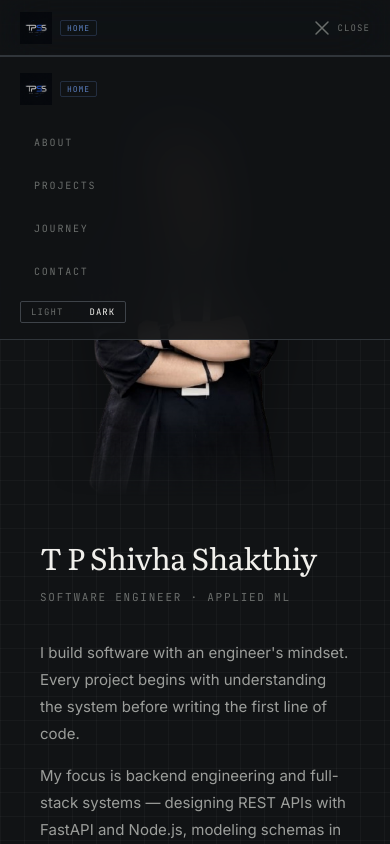
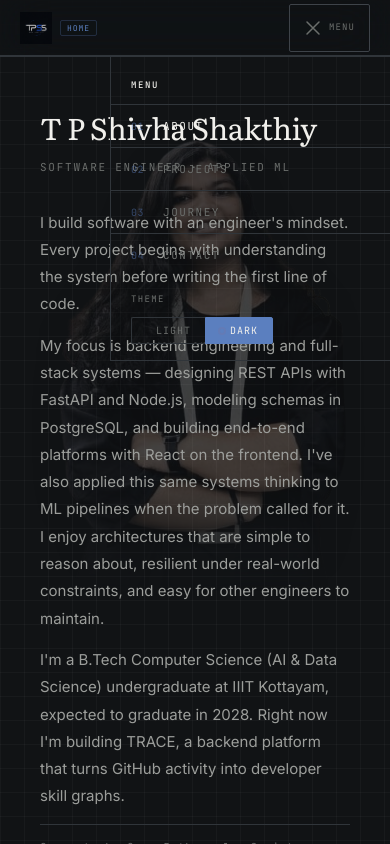
Before and after one commit to tp-shivha-shakthiy/Portfolio, a React (Vite) app: page /about in a window 390 px wide. Both pictures are taken after a click on the button "MENU". Shown: the top 844 px of the page. Built offline with nearby package versions, Linux system fonts and the light colour scheme.

Commit message:
Mobile Fix

```diff
--- a/src/components/Contact.jsx
+++ b/src/components/Contact.jsx
@@ -49,7 +49,7 @@ export default function ContactSection() {
 
           <div className="contact-comm-row">
             <span className="contact-comm-label">Preferred Contact</span>
-            <span className="contact-comm-value">Email</span>
+            <span className="contact-comm-value">LinkedIn</span>
           </div>
 
           <div className="contact-comm-row">
--- a/src/components/Navbar.jsx
+++ b/src/components/Navbar.jsx
@@ -1,4 +1,4 @@
-import { useState } from "react";
+import { useState, useRef, useCallback, useEffect } from "react";
 import { Link, useLocation } from "react-router-dom";
 import { useTheme } from "../hooks/useTheme";
 
@@ -13,11 +13,88 @@ export default function Navbar() {
   const [menuOpen, setMenuOpen] = useState(false);
   const { pathname } = useLocation();
   const [theme, toggleTheme] = useTheme();
+  const triggerRef = useRef(null);
+  const panelRef = useRef(null);
+  const menuItemsRef = useRef([]);
 
   const isActive = (path) => {
     if (path === "/") return pathname === "/";
     return pathname.startsWith(path);
   };
+
+  const closeMenu = useCallback(() => {
+    setMenuOpen(false);
+    triggerRef.current?.focus();
+  }, []);
+
+  const openMenu = useCallback(() => {
+    setMenuOpen(true);
+  }, []);
+
+  const toggleMenu = useCallback(() => {
+    setMenuOpen((prev) => {
+      if (!prev) return true;
+      triggerRef.current?.focus();
+      return false;
+    });
+  }, []);
+
+  useEffect(() => {
+    if (!menuOpen) return;
+
+    const handleKeyDown = (e) => {
+      if (e.key === "Escape") {
+        closeMenu();
+        return;
+      }
+
+      if (e.key === "Tab") {
+        const focusable = panelRef.current?.querySelectorAll(
+          'a[href], button:not([disabled]), [tabindex]:not([tabindex="-1"])'
+        );
+        if (!focusable?.length) return;
+
+        const first = focusable[0];
+        const last = focusable[focusable.length - 1];
+
+        if (e.shiftKey) {
+          if (document.activeElement === first) {
+            e.preventDefault();
+            last.focus();
+          }
+        } else {
+          if (document.activeElement === last) {
+            e.preventDefault();
+            first.focus();
+          }
+        }
+      }
+
+      if (e.key === "ArrowDown" || e.key === "ArrowUp") {
+        e.preventDefault();
+        const items = menuItemsRef.current.filter(Boolean);
+        if (!items.length) return;
+        const idx = items.indexOf(document.activeElement);
+        const next =
+          e.key === "ArrowDown"
+            ? (idx + 1) % items.length
+            : (idx - 1 + items.length) % items.length;
+        items[next]?.focus();
+      }
+    };
+
+    document.addEventListener("keydown", handleKeyDown);
+
+    // Focus first menu item on open
+    const timer = setTimeout(() => {
+      menuItemsRef.current[0]?.focus();
+    }, 50);
+
+    return () => {
+      document.removeEventListener("keydown", handleKeyDown);
+      clearTimeout(timer);
+    };
+  }, [menuOpen, closeMenu]);
 
   return (
     <header
@@ -100,98 +177,88 @@ export default function Navbar() {
           </button>
         </div>
 
-        {/* Mobile Burger Trigger */}
+        {/* Mobile Menu Trigger */}
         <button
-          onClick={() => setMenuOpen(!menuOpen)}
-          style={{ display: "none", color: "var(--tx-2)", alignItems: "center", gap: 6 }}
-          className="burger"
+          ref={triggerRef}
+          onClick={toggleMenu}
+          className="nav-trigger"
+          aria-label={menuOpen ? "Close menu" : "Open menu"}
+          aria-expanded={menuOpen}
+          aria-controls="mobile-menu-panel"
         >
-          <svg width="20" height="20" viewBox="0 0 20 20" fill="none">
+          <svg width="18" height="18" viewBox="0 0 18 18" fill="none" aria-hidden="true">
             {menuOpen ? (
-              <path d="M4 4l12 12M16 4L4 16" stroke="currentColor" strokeWidth="1.5" strokeLinecap="round" />
+              <path d="M3 3l12 12M15 3L3 15" stroke="currentColor" strokeWidth="1.5" strokeLinecap="round" />
             ) : (
               <>
-                <line x1="3" y1="6" x2="17" y2="6" stroke="currentColor" strokeWidth="1.5" strokeLinecap="round" />
-                <line x1="3" y1="11" x2="17" y2="11" stroke="currentColor" strokeWidth="1.5" strokeLinecap="round" />
-                <line x1="3" y1="16" x2="17" y2="16" stroke="currentColor" strokeWidth="1.5" strokeLinecap="round" />
+                <line x1="2" y1="5" x2="16" y2="5" stroke="currentColor" strokeWidth="1.25" strokeLinecap="round" />
+                <line x1="2" y1="9" x2="16" y2="9" stroke="currentColor" strokeWidth="1.25" strokeLinecap="round" />
+                <line x1="2" y1="13" x2="16" y2="13" stroke="currentColor" strokeWidth="1.25" strokeLinecap="round" />
               </>
             )}
           </svg>
-          <span style={{ fontFamily: "var(--fm)", fontSize: 9, letterSpacing: "0.12em", textTransform: "uppercase" }}>
-            {menuOpen ? "Close" : "Menu"}
-          </span>
+          <span className="nav-trigger__label">Menu</span>
         </button>
       </nav>
 
-      {/* Mobile Flyout */}
+      {/* Mobile Menu Overlay + Panel */}
       {menuOpen && (
         <div
-          style={{
-            background: "var(--bg-1)",
-            borderTop: "1px solid var(--br)",
-            padding: "16px 20px",
-            display: "flex",
-            flexDirection: "column",
-            gap: 16,
-          }}
+          className="nav-overlay"
+          onClick={closeMenu}
+          aria-hidden="true"
         >
-          <Link
-            to="/"
-            aria-label="Home"
-            style={{
-              display: "flex",
-              alignItems: "center",
-              gap: 8,
-              textDecoration: "none",
-              marginBottom: 8,
-            }}
-            onClick={() => setMenuOpen(false)}
+          <div
+            ref={panelRef}
+            id="mobile-menu-panel"
+            role="dialog"
+            aria-label="Navigation menu"
+            className="nav-panel"
+            onClick={(e) => e.stopPropagation()}
           >
-            <img
-              src="/logo.png"
-              alt="Home"
-              style={{ height: 32, objectFit: "contain" }}
-            />
-            <span
-              style={{
-                fontFamily: "var(--fm)",
-                fontSize: 8,
-                color: "var(--a)",
-                letterSpacing: ".12em",
-                textTransform: "uppercase",
-                border: "1px solid var(--a-bd)",
-                padding: "2px 6px",
-                borderRadius: 2,
-              }}
-            >
-              Home
-            </span>
-          </Link>
-          {NAV.map((n) => (
+            <div className="nav-panel__header">
+              <span className="nav-panel__title">Menu</span>
+            </div>
+
+            <div className="nav-panel__items">
+              {NAV.map((n, i) => (
                 <Link
                   key={n.path}
                   to={n.path}
-              className="nav-link"
-              style={{ textAlign: "left", textDecoration: "none" }}
-              onClick={() => setMenuOpen(false)}
+                  ref={(el) => { menuItemsRef.current[i] = el; }}
+                  className={`nav-panel__item${isActive(n.path) ? " nav-panel__item--active" : ""}`}
+                  onClick={closeMenu}
                 >
-              {n.label}
+                  <span className="nav-panel__idx">{String(i + 1).padStart(2, "0")}</span>
+                  <span className="nav-panel__label">{n.label}</span>
                 </Link>
               ))}
+            </div>
+
+            <div className="nav-panel__divider" />
+
+            <div className="nav-panel__theme">
+              <span className="nav-panel__theme-label">Theme</span>
+              <div className="nav-panel__theme-opts">
                 <button
-            className="theme-toggle"
-            onClick={() => { toggleTheme(); setMenuOpen(false); }}
-            aria-label={`Switch to ${theme === "dark" ? "light" : "dark"} mode`}
-            style={{ alignSelf: "flex-start" }}
+                  ref={(el) => { menuItemsRef.current[NAV.length] = el; }}
+                  className={`nav-panel__theme-opt${theme === "light" ? " nav-panel__theme-opt--active" : ""}`}
+                  onClick={() => { toggleTheme(); }}
                 >
-            <span className={`theme-toggle__opt${theme === "light" ? " theme-toggle__opt--active" : ""}`}>
-              light
-            </span>
-            <span className="theme-toggle__pip" />
-            <span className={`theme-toggle__opt${theme === "dark" ? " theme-toggle__opt--active" : ""}`}>
-              dark
-            </span>
+                  <span className="nav-panel__theme-pip" />
+                  Light
                 </button>
+                <button
+                  ref={(el) => { menuItemsRef.current[NAV.length + 1] = el; }}
+                  className={`nav-panel__theme-opt${theme === "dark" ? " nav-panel__theme-opt--active" : ""}`}
+                  onClick={() => { toggleTheme(); }}
+                >
+                  <span className="nav-panel__theme-pip" />
+                  Dark
+                </button>
+              </div>
+            </div>
+          </div>
         </div>
       )}
     </header>
--- a/src/index.css
+++ b/src/index.css
@@ -173,8 +173,14 @@ nav, header, [class*="Navbar"], [class*="navbar"] {
 }
 nav *, header *, [class*="Navbar"] *, .nav-link, [class*="logo"] {
   background: transparent !important; background-color: transparent !important;
-  outline: none !important; box-shadow: none !important;
   -webkit-tap-highlight-color: transparent !important;
+}
+.nav-trigger:focus-visible,
+.nav-panel__item:focus-visible,
+.nav-panel__theme-opt:focus-visible {
+  outline: 1px solid var(--a) !important;
+  outline-offset: 2px !important;
+  box-shadow: none !important;
 }
 .nav-link {
   font-family: var(--fm) !important; font-size: 10px !important;
@@ -186,6 +192,205 @@ nav *, header *, [class*="Navbar"] *, .nav-link, [class*="logo"] {
 .nav-logo-link { transition: color 0.2s !important; }
 .nav-logo-link:hover { color: var(--a) !important; }
 [data-theme="light"] .nav-link { color: #6B6860 !important; }
+
+/* ── MOBILE NAV TRIGGER ──────────────────────────────────────────────────── */
+.nav-trigger {
+  display: none;
+  align-items: center;
+  gap: 7px;
+  padding: 0 14px;
+  min-width: 48px;
+  min-height: 48px;
+  border: 1px solid var(--br-2);
+  border-radius: 2px;
+  background: transparent;
+  color: var(--tx-2);
+  font-family: var(--fm);
+  font-size: 9px;
+  letter-spacing: 0.12em;
+  text-transform: uppercase;
+  cursor: pointer;
+  transition: border-color 0.2s, color 0.2s, background 0.15s;
+}
+.nav-trigger:hover {
+  border-color: var(--a-bd);
+  color: var(--tx-h);
+}
+.nav-trigger:active {
+  background: var(--a-dim);
+}
+.nav-trigger:focus-visible {
+  outline: 1px solid var(--a);
+  outline-offset: 2px;
+}
+.nav-trigger__label {
+  line-height: 1;
+}
+
+/* ── MOBILE MENU OVERLAY ─────────────────────────────────────────────────── */
+.nav-overlay {
+  position: fixed;
+  inset: 0;
+  z-index: 99;
+  background: rgba(0,0,0,0.35);
+  animation: navFadeIn 180ms ease forwards;
+}
+[data-theme="light"] .nav-overlay {
+  background: rgba(0,0,0,0.15);
+}
+@keyframes navFadeIn {
+  from { opacity: 0; }
+  to   { opacity: 1; }
+}
+
+/* ── MOBILE MENU PANEL ───────────────────────────────────────────────────── */
+.nav-panel {
+  position: absolute;
+  top: 56px;
+  right: 0;
+  width: 280px;
+  background: var(--surface);
+  border-bottom: 1px solid var(--br);
+  border-left: 1px solid var(--br);
+  padding: 0;
+  animation: navPanelIn 200ms ease forwards;
+  transform-origin: top right;
+}
+@keyframes navPanelIn {
+  from { opacity: 0; transform: translateY(-6px) scale(0.98); }
+  to   { opacity: 1; transform: translateY(0) scale(1); }
+}
+
+.nav-panel__header {
+  padding: 16px 20px 12px;
+  border-bottom: 1px solid var(--br);
+}
+.nav-panel__title {
+  font-family: var(--fm);
+  font-size: 9px;
+  font-weight: 500;
+  letter-spacing: 0.18em;
+  text-transform: uppercase;
+  color: var(--tx-h);
+}
+
+.nav-panel__items {
+  display: flex;
+  flex-direction: column;
+}
+.nav-panel__item {
+  display: flex;
+  align-items: center;
+  gap: 14px;
+  padding: 14px 20px;
+  text-decoration: none;
+  border-bottom: 1px solid var(--br);
+  transition: background 0.15s;
+}
+.nav-panel__item:last-child { border-bottom: none; }
+.nav-panel__item:hover,
+.nav-panel__item:focus-visible {
+  background: var(--row-hov);
+  outline: none;
+}
+.nav-panel__item--active .nav-panel__label {
+  color: var(--tx-h);
+}
+.nav-panel__idx {
+  font-family: var(--fm);
+  font-size: 10px;
+  color: var(--a);
+  opacity: 0.5;
+  letter-spacing: 0.06em;
+  min-width: 18px;
+}
+.nav-panel__label {
+  font-family: var(--fm);
+  font-size: 11px;
+  letter-spacing: 0.14em;
+  text-transform: uppercase;
+  color: var(--tx-2);
+  transition: color 0.15s;
+}
+.nav-panel__item:hover .nav-panel__label,
+.nav-panel__item:focus-visible .nav-panel__label {
+  color: var(--tx-h);
+}
+
+.nav-panel__divider {
+  height: 1px;
+  background: var(--br);
+}
+
+.nav-panel__theme {
+  padding: 16px 20px;
+}
+.nav-panel__theme-label {
+  font-family: var(--fm);
+  font-size: 9px;
+  letter-spacing: 0.15em;
+  text-transform: uppercase;
+  color: var(--tx-2);
+  display: block;
+  margin-bottom: 12px;
+}
+.nav-panel__theme-opts {
+  display: flex;
+  gap: 0;
+}
+.nav-panel__theme-opt {
+  display: flex;
+  align-items: center;
+  gap: 6px;
+  padding: 6px 14px;
+  font-family: var(--fm);
+  font-size: 10px;
+  letter-spacing: 0.1em;
+  text-transform: uppercase;
+  color: var(--tx-2);
+  border: 1px solid var(--br);
+  background: transparent;
+  cursor: pointer;
+  transition: color 0.15s, background 0.15s, border-color 0.15s;
+}
+.nav-panel__theme-opt:first-child {
+  border-radius: 2px 0 0 2px;
+  border-right: none;
+}
+.nav-panel__theme-opt:last-child {
+  border-radius: 0 2px 2px 0;
+}
+.nav-panel__theme-opt--active {
+  color: var(--tx-w) !important;
+  background: var(--a) !important;
+  border-color: var(--a) !important;
+}
+.nav-panel__theme-opt:hover:not(.nav-panel__theme-opt--active) {
+  background: var(--a-dim) !important;
+  border-color: var(--a-bd) !important;
+}
+.nav-panel__theme-opt:focus-visible {
+  outline: 1px solid var(--a);
+  outline-offset: 2px;
+}
+.nav-panel__theme-pip {
+  width: 4px;
+  height: 4px;
+  border-radius: 50%;
+  background: currentColor;
+  opacity: 0.5;
+}
+.nav-panel__theme-opt--active .nav-panel__theme-pip {
+  opacity: 1;
+  background: var(--r);
+  box-shadow: 0 0 0 2px var(--r-dim);
+}
+
+/* Reduced motion */
+@media (prefers-reduced-motion: reduce) {
+  .nav-overlay { animation: none; }
+  .nav-panel { animation: none; }
+}
 
 /* ── BUTTONS ───────────────────────────────────────────────────────────────── */
 .btn-primary {
@@ -986,15 +1191,12 @@ nav *, header *, [class*="Navbar"] *, .nav-link, [class*="logo"] {
 
 /* ── ABOUT RESPONSIVE ── */
 @media (max-width: 768px) {
-  .about-layout {
-    flex-direction: column;
-    gap: 32px;
-  }
-  .about-photo-col {
-    flex: none;
-    width: 100%;
-    max-width: 280px;
-  }
+  .about-layout { gap: 0; padding: 0; flex-direction: column; position: relative; min-height: 100vh; }
+  .about-photo-col { position: absolute; inset: 0; z-index: 0; overflow: hidden; }
+  .about-photo-col::before { display: none; }
+  .about-photo-frame { width: 100%; height: 100%; display: flex; align-items: flex-start; justify-content: center; }
+  .about-photo { object-fit: none; opacity: 0.22; }
+  .about-text-col { padding: 32px 20px 40px; position: relative; z-index: 2; }
 }
 
 /* ── PROJECTS ──────────────────────────────────────────────────────────────── */
@@ -1294,8 +1496,12 @@ nav *, header *, [class*="Navbar"] *, .nav-link, [class*="logo"] {
   .catalogue { padding: 80px 20px 60px; }
 
   /* ── About ── */
-  .about-layout { gap: 32px; padding: 0 20px; flex-direction: column; }
-  .about-photo-col { flex: none; width: 100%; max-width: 280px; }
+  .about-layout { gap: 0; padding: 0; flex-direction: column; position: relative; min-height: 100vh; }
+  .about-photo-col { position: absolute; inset: 0; z-index: 0; overflow: hidden; }
+  .about-photo-col::before { display: none; }
+  .about-photo-frame { width: 100%; height: 100%; display: flex; align-items: flex-start; justify-content: center; }
+  .about-photo { object-fit: none; opacity: 0.22; }
+  .about-text-col { padding: 32px 20px 40px; position: relative; z-index: 2; }
 
   /* ── Contact ── */
   .contact-layout {
@@ -1321,23 +1527,28 @@ nav *, header *, [class*="Navbar"] *, .nav-link, [class*="logo"] {
   /* ── Home Hero — stack on mobile ── */
   .home-hero {
     flex-direction: column-reverse;
-    align-items: center;
+    align-items: flex-start;
     min-height: auto;
     gap: 0;
   }
   .home-hero__text {
     flex: none;
+    width: 100%;
     margin-right: 0;
     padding-bottom: 0;
-    align-items: center;
-    text-align: center;
+    align-items: flex-start;
+    text-align: left;
   }
-  .home-hero__bio { text-align: left; }
-  .home-hero__tags { justify-content: center; }
+  .home-hero__name {
+    font-size: clamp(32px, 8vw, 48px);
+  }
+  .home-hero__bio { text-align: left; max-width: 100%; }
+  .home-hero__tags { justify-content: flex-start; }
   .home-hero__portrait {
     flex: none;
     width: 60%;
     margin-bottom: -12px;
+    align-self: center;
   }
   .home-hero__img { max-height: 40vh; }
 
@@ -1381,11 +1592,10 @@ nav *, header *, [class*="Navbar"] *, .nav-link, [class*="logo"] {
   .footer-copy::after { display: none; }
   .footer-links { margin-left: 0; gap: 16px; }
 
-  /* ── Navbar — show burger, hide desktop links ── */
+  /* ── Navbar — show trigger, hide desktop links ── */
   nav { padding-left: 20px !important; padding-right: 20px !important; }
-  nav button:first-child { font-size: 11px !important; letter-spacing: 0.1em !important; }
   .desktop-nav { display: none !important; }
-  .burger { display: flex !important; }
+  .nav-trigger { display: inline-flex !important; }
 
   /* ── Page inline padding overrides ── */
   section[style*="120px"] { padding-left: 20px !important; padding-right: 20px !important; }
```
Lines whose indentation alone changed are shown as unchanged.
